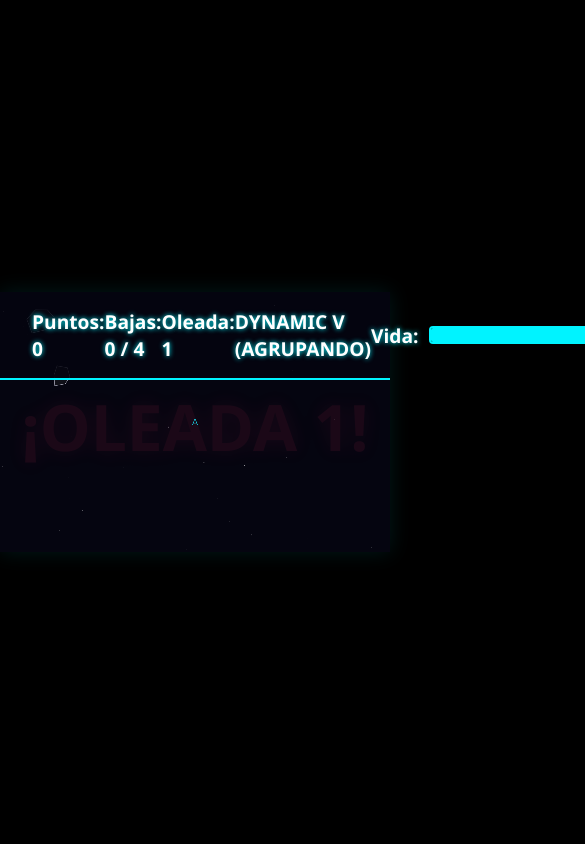
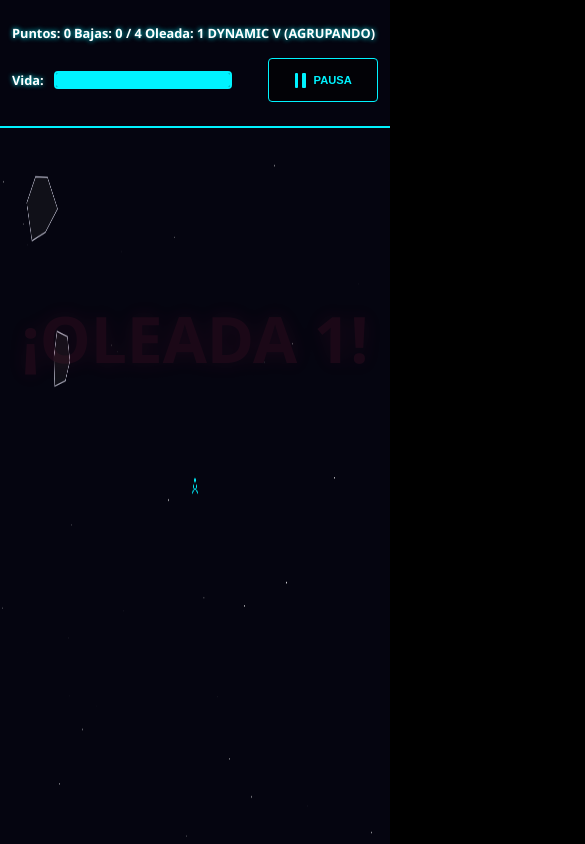
Before and after one commit to JuanGV165/ipo2627_mexico_arcade, a plain HTML site: page index.html in a window 390 px wide. Both pictures are taken after a click on the button "COMENZAR JUEGO". Shown: the top 844 px of the page, 585 px wide, since content can reach past the window. Drawn offline with Linux system fonts and the light colour scheme.

Commit message:
responsive

```diff
--- a/css/style.css
+++ b/css/style.css
@@ -10,20 +10,23 @@ body {
     background-color: #000; color: var(--text-color);
     font-family: var(--font-main); display: flex;
     justify-content: center; align-items: center;
-    height: 100vh; overflow: hidden;
+    width: 100%; min-height: 100vh; min-height: 100dvh; overflow: hidden;
 }
 
 #game-container {
     position: relative;
-    width: 100%;
-    max-width: 1200px;
-    aspect-ratio: 1200 / 800;
-    max-height: 100vh;
+    width: 100vw; height: 100vh;
+    height: 100dvh; max-width: none; max-height: none;
+    --hud-height: clamp(5.25rem, 12vh, 8rem);
     box-shadow: 0 0 20px hsl(183 100% 50% / 0.1);
     background-color: var(--bg-color);
+    overflow: hidden;
 }
 
-canvas { display: block; width: 100%; height: 100%; }
+canvas {
+    display: block; width: 100%; height: calc(100% - var(--hud-height));
+    margin-top: var(--hud-height);
+}
 
 #ui-layer {
     position: absolute; top: 0; left: 0; width: 100%; height: 100%;
@@ -32,17 +35,22 @@ canvas { display: block; width: 100%; height: 100%; }
 
 #hud {
     position: absolute; top: 0; left: 0; width: 100%;
-    display: flex; justify-content: space-between; align-items: center;
-    padding: 1rem 2rem; font-size: 1.2rem; font-weight: bold;
+    display: flex; flex-wrap: wrap; gap: 0.75rem 1.25rem;
+    justify-content: space-between; align-items: center;
+    height: var(--hud-height);
+    padding: clamp(0.9rem, 2.5vh, 1.5rem) clamp(0.75rem, 3vw, 2rem);
+    font-size: clamp(0.8rem, 1.8vw, 1.2rem); font-weight: bold;
     color: #fff; background: hsl(240 52% 4% / 0.85);
     border-bottom: 2px solid var(--accent-blue);
     text-shadow: 0 0 5px var(--accent-blue);
     z-index: 100;
+    pointer-events: none;
 }
 
 .health-container { display: flex; align-items: center; gap: 10px; }
 .health-bar-bg {
-    width: 200px; height: 18px; background: hsl(0 0% 0% / 0.5);
+    width: clamp(100px, 16vw, 200px); height: 18px;
+    background: hsl(0 0% 0% / 0.5);
     border: 2px solid var(--accent-blue); border-radius: 4px; overflow: hidden;
 }
 .health-bar-fill {
@@ -66,7 +74,8 @@ canvas { display: block; width: 100%; height: 100%; }
 }
 
 .menu-screen {
-    position: absolute; top: 0; left: 0; width: 100%; height: 100%;
+    position: absolute; top: var(--hud-height); left: 0; width: 100%;
+    height: calc(100% - var(--hud-height));
     background: hsl(240 52% 4% / 0.85); display: flex; flex-direction: column;
     justify-content: center; align-items: center; gap: 1.5rem; pointer-events: auto;
     z-index: 50;
@@ -77,6 +86,7 @@ canvas { display: block; width: 100%; height: 100%; }
     background: transparent; color: var(--text-color);
     border: 2px solid var(--accent-blue); padding: 0.8rem 2rem;
     font-size: 1.2rem; cursor: pointer; text-transform: uppercase; font-weight: bold;
+    max-width: min(90vw, 24rem);
 }
 .btn:hover { background: var(--accent-blue); color: #000; }
 .btn-secondary { border-color: hsl(240 100% 94% / 0.6); }
@@ -97,9 +107,10 @@ canvas { display: block; width: 100%; height: 100%; }
 .btn-small {
     background: hsl(0 0% 0% / 0.6); color: var(--accent-blue);
     border: 1px solid var(--accent-blue); padding: 0.4rem 0.8rem;
+    width: 10rem; height: 2.75rem; flex: 0 0 10rem;
     font-size: 1rem; cursor: pointer; pointer-events: auto;
     border-radius: 4px; text-transform: uppercase; font-weight: bold;
-    display: inline-flex; align-items: center; gap: 0.45rem;
+    display: inline-flex; align-items: center; justify-content: center; gap: 0.45rem;
 }
 .btn-small:hover { background: var(--accent-blue); color: #000; }
 
@@ -120,3 +131,44 @@ canvas { display: block; width: 100%; height: 100%; }
     background: transparent; border-radius: 0;
 }
 .btn-small.is-paused .pause-icon::after { display: none; }
+
+@media (max-width: 700px) {
+    #game-container { --hud-height: 8rem; }
+    #hud { justify-content: flex-start; }
+    .hud-item { flex: 1 1 auto; }
+    .health-container { flex: 1 1 auto; min-width: 0; }
+    #btn-pause-hud { margin-left: auto; }
+    .menu-screen h1, .menu-screen h2 {
+        font-size: clamp(1.8rem, 9vw, 3rem);
+        text-align: center;
+    }
+    .help-panel {
+        max-height: 90dvh;
+        overflow-y: auto;
+        padding: 1.25rem;
+    }
+    .help-panel ul { padding-left: 1.25rem; }
+}
+
+@media (max-width: 1024px) {
+    #hud { column-gap: 0; }
+    .health-container {
+        flex: 0 0 60%;
+        max-width: 60%;
+        min-width: 0;
+    }
+    .health-bar-bg {
+        flex: 1 1 auto;
+        width: auto;
+        min-width: 0;
+    }
+    #btn-pause-hud {
+        flex: 0 0 30%;
+        width: 30%;
+        margin-left: 10%;
+        padding-left: 0.25rem;
+        padding-right: 0.25rem;
+        font-size: clamp(0.7rem, 2.5vw, 1rem);
+        white-space: nowrap;
+    }
+}
```
